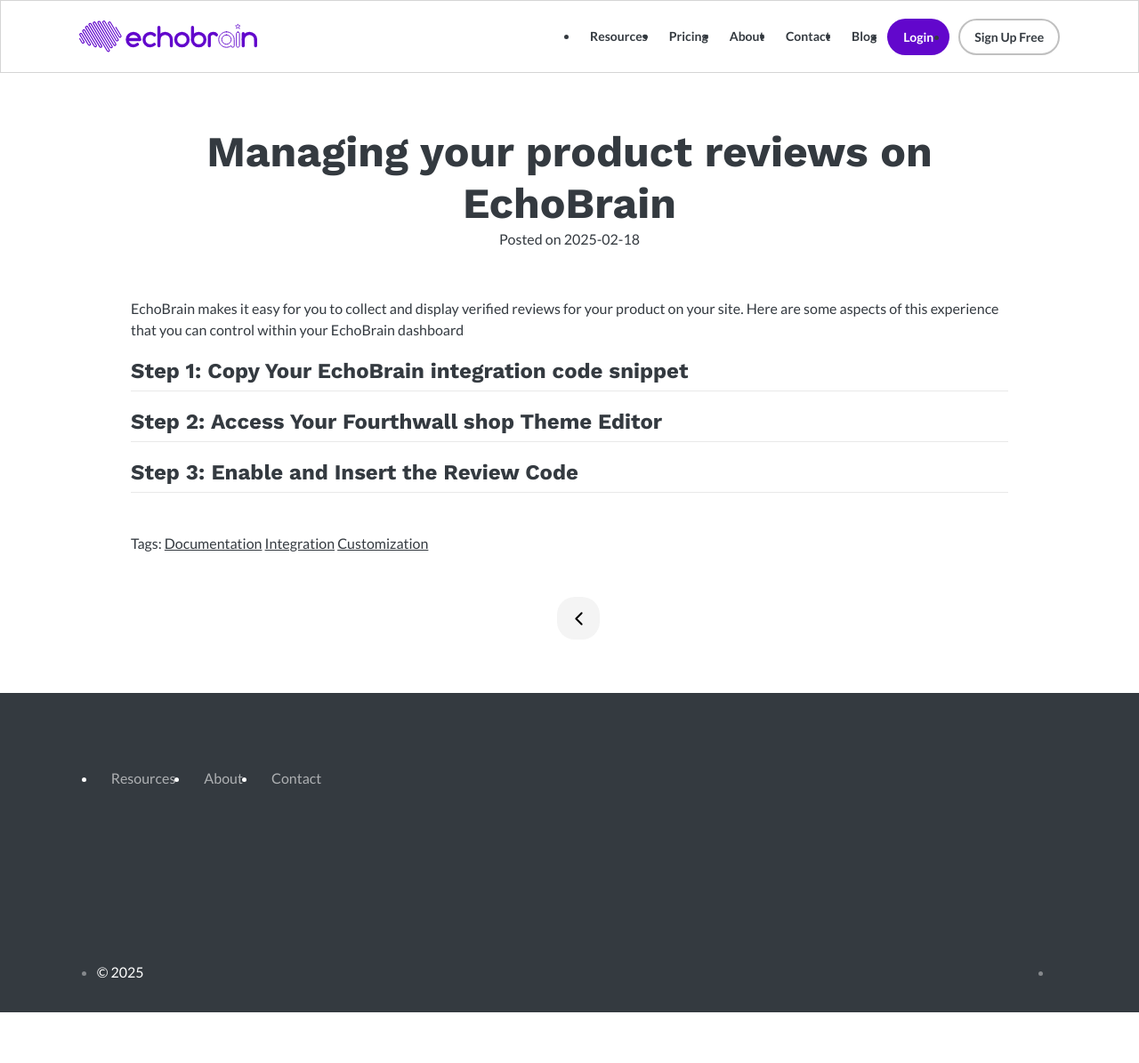
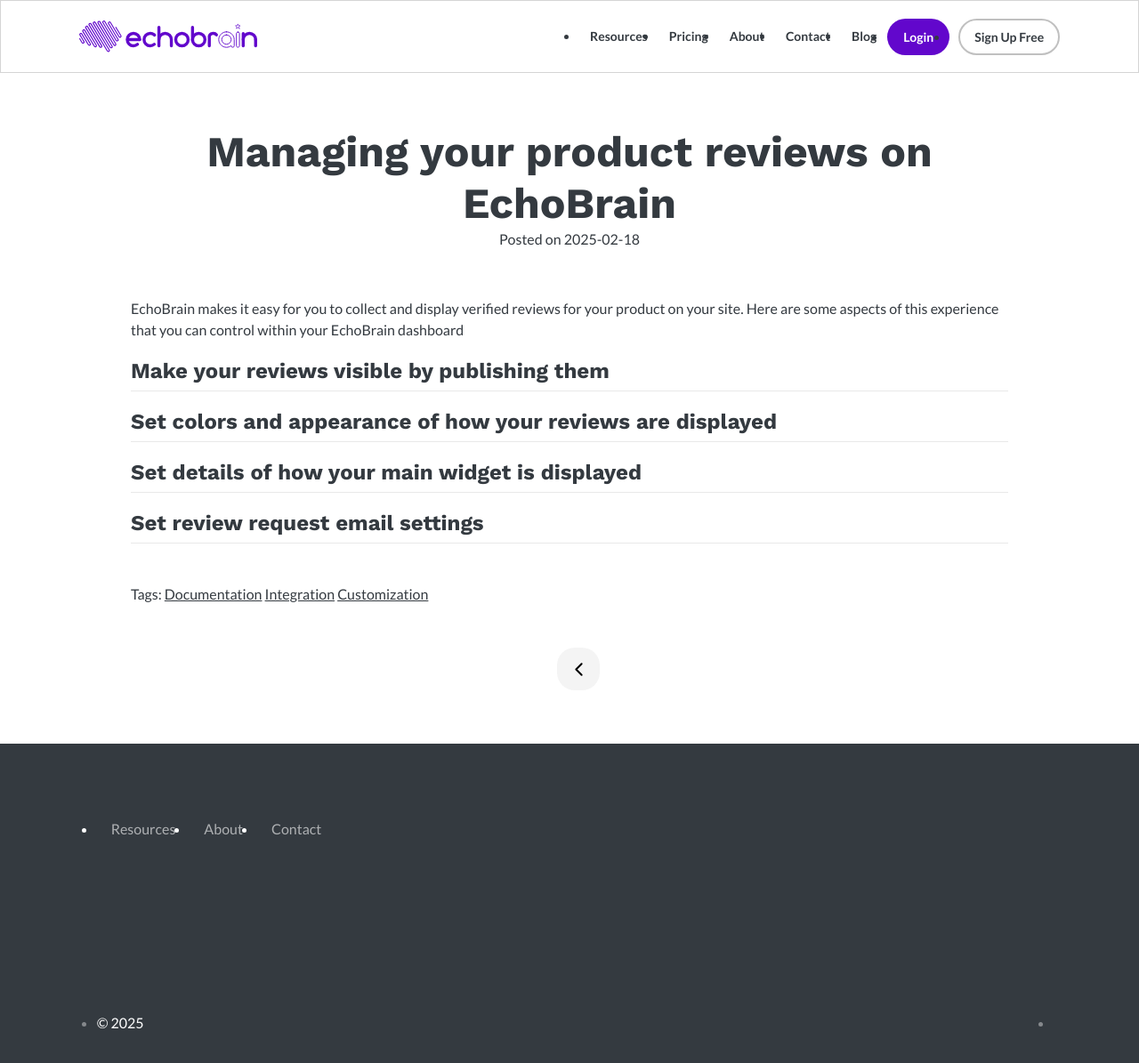
Before and after one commit to echo-brain/echo-brain.github.io, a Jekyll site: the page built from _posts/2025-02-18-managing-your-reviews.md, in a window 1280 px wide. Shown: the whole page at 89% size. Built offline with Jekyll 4.4.1, drawn with Linux system fonts in a browser that asks for light colours; before the commit the page ends 1138 px from its top, so only the background shows below that.

Commit message:
Update 2025-02-18-managing-your-reviews.md

```diff
--- a/_posts/2025-02-18-managing-your-reviews.md
+++ b/_posts/2025-02-18-managing-your-reviews.md
@@ -11,17 +11,23 @@
 EchoBrain makes it easy for you to collect and display verified reviews for your product on your site. Here are some aspects of this experience that you can control within your EchoBrain dashboard
 
 
-## Step 1: Copy Your EchoBrain integration code snippet
+## Make your reviews visible by publishing them
 
 
 
 
-## Step 2: Access Your Fourthwall shop Theme Editor
+## Set colors and appearance of how your reviews are displayed
 
 
 
 
-## Step 3: Enable and Insert the Review Code
+## Set details of how your main widget is displayed
+
+
+
+## Set review request email settings
+
+
 
 
 
```
